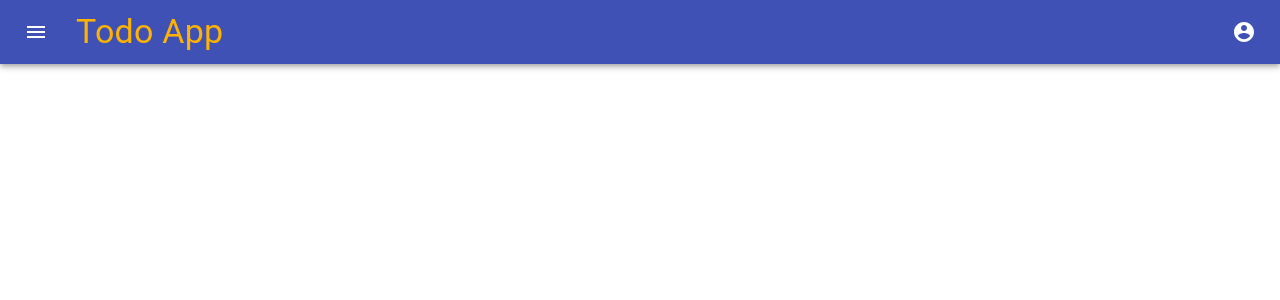
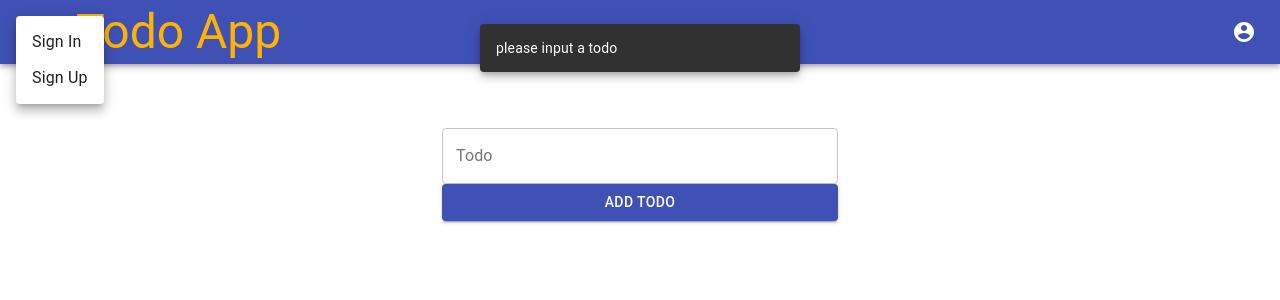
Before and after one commit to sotrnguy92/project2, a React (Create React App) app in the folder client/: page /todos in a window 1280 px wide. Both pictures are taken after a click on the button 36 px from the left and 32 px from the top of the page. Shown: the top 300 px of the page. Built offline with nearby package versions, Linux system fonts and the light colour scheme.

Commit message:
different menu items will appear in the left and right menus depending if token exists

```diff
--- a/client/src/App.js
+++ b/client/src/App.js
@@ -16,7 +16,7 @@ function App() {
         <HeadBar/>
       <Route exact path ='/' component={SignIn}/>
       <Route exact path ='/signup' component={SignUp}/>
-      <Route exact path ='/todo' component={TodoView}/>
+      <Route exact path ='/todos' component={TodoView}/>
       <Route exact path = '/users' component={UserListView}/>
     </Router>
   );
--- a/client/src/components/HeadBar.js
+++ b/client/src/components/HeadBar.js
@@ -1,5 +1,5 @@
 import React from 'react';
-import {Link} from 'react-router-dom';
+import {Link as reactLink, Link} from 'react-router-dom';
 import { fade, makeStyles } from '@material-ui/core/styles';
 import AppBar from '@material-ui/core/AppBar';
 import Toolbar from '@material-ui/core/Toolbar';
@@ -10,6 +10,7 @@ import Menu from '@material-ui/core/Menu';
 import MenuIcon from '@material-ui/icons/Menu';
 import AccountCircle from '@material-ui/icons/AccountCircle';
 import MoreIcon from '@material-ui/icons/MoreVert';
+import {Button} from "@material-ui/core";
 
 const useStyles = makeStyles((theme) => ({
     grow: {
@@ -81,7 +82,11 @@ export default function HeadBar() {
     const classes = useStyles();
     const [anchorEl, setAnchorEl] = React.useState(null);
     const [mobileMoreAnchorEl, setMobileMoreAnchorEl] = React.useState(null);
-    const token = localStorage.getItem('token');
+    const [token, setToken] = React.useState(localStorage.getItem('token'))
+
+    React.useEffect(() => {
+        setToken(localStorage.getItem('token'));
+    })
 
     const isMenuOpen = Boolean(anchorEl);
     const isMobileMenuOpen = Boolean(mobileMoreAnchorEl);
@@ -107,6 +112,7 @@ export default function HeadBar() {
         localStorage.removeItem('username');
         localStorage.removeItem('userId');
         localStorage.removeItem('token');
+        handleMenuClose();
     }
 
     const menuId = 'primary-search-account-menu';
@@ -146,18 +152,33 @@ export default function HeadBar() {
             open={isMobileMenuOpen}
             onClose={handleMobileMenuClose}
         >
-
-            <MenuItem onClick={handleProfileMenuOpen}>
-                <IconButton
-                    aria-label="account of current user"
-                    aria-controls="primary-search-account-menu"
-                    aria-haspopup="true"
-                    color="inherit"
-                >
-                    <AccountCircle />
-                </IconButton>
-                <p>Profile</p>
-            </MenuItem>
+            {token ? <MenuItem
+                variant="h5"
+                color={"inherit"}
+                component={reactLink}
+                to = '/todos'
+                variant="body2">
+                My Todos
+            </MenuItem> :
+                <div>
+                    <MenuItem
+                        variant="h5"
+                        color={"inherit"}
+                        component={reactLink}
+                        to = '/'
+                        variant="body2">
+                        Sign In
+                    </MenuItem>
+                    <MenuItem
+                        variant="h5"
+                        color={"inherit"}
+                        component={reactLink}
+                        to = '/signup'
+                        variant="body2">
+                        Sign Up
+                    </MenuItem>
+                </div>
+            }
         </Menu>
     );
 
@@ -171,10 +192,11 @@ export default function HeadBar() {
                         className={classes.menuButton}
                         color="inherit"
                         aria-label="open drawer"
+                        onClick={handleMobileMenuOpen}
                     >
                         <MenuIcon />
                     </IconButton>
-                    <Typography align="center" className={classes.title} variant="h4" noWrap>
+                    <Typography align="center" className={classes.title} variant="h3" noWrap>
                         Todo App
                     </Typography>
                     <div className={classes.grow} />
--- a/client/src/components/SignIn.js
+++ b/client/src/components/SignIn.js
@@ -69,7 +69,7 @@ export default function SignIn() {
                     console.log("I am the token!!", token)
                     console.log("I am username!!!!", username);
                     localStorage.setItem('token', token);
-                    history.push('/todo');
+                    history.push('/todos');
                     console.log('this worked!')
                 })
         }catch (e) {
--- a/client/src/components/SignUp.js
+++ b/client/src/components/SignUp.js
@@ -64,7 +64,7 @@ export default function SignUp() {
                   console.log("I am res.data", res.data);
                   localStorage.setItem('token', token);
               })
-          history.push('/todo');
+          history.push('/todos');
         }catch (e) {
             throw new Error(e);
         };
--- a/client/src/components/TodoView.js
+++ b/client/src/components/TodoView.js
@@ -8,6 +8,7 @@ import ListItemText from '@material-ui/core/ListItemText';
 import TextField from '@material-ui/core/TextField';
 import Button from '@material-ui/core/Button';
 import Container from "@material-ui/core/Container";
+import Snackbar from "@material-ui/core/Snackbar";
 
 const useStyles = makeStyles((theme) => ({
     root: {
@@ -27,7 +28,6 @@ let count = 2;
 
 export default function TodoView() {
     const classes = useStyles();
-
     console.log("I have rendered!!!")
 
 
@@ -37,8 +37,12 @@ export default function TodoView() {
     const handleAddTodo = (event) => {
         count = count + 1;
         event.preventDefault();
+
+        if (todo){
             setTodoList([...todoList, {todo: todo, id: count}]);
             setTodo('');
+        }
+
     }
 
 
@@ -47,6 +51,11 @@ export default function TodoView() {
 
     return (
         <Container component="main" maxWidth="xs">
+            <Snackbar
+                anchorOrigin={{vertical: 'top', horizontal: 'center'}}
+                open={!todo ? true: false}
+                message={<span id = 'message-id'>please input a todo</span>}
+            />
             <div className={classes.paper}>
                 <form
                     onSubmit={handleAddTodo}
```
Lines whose indentation alone changed are shown as unchanged.
